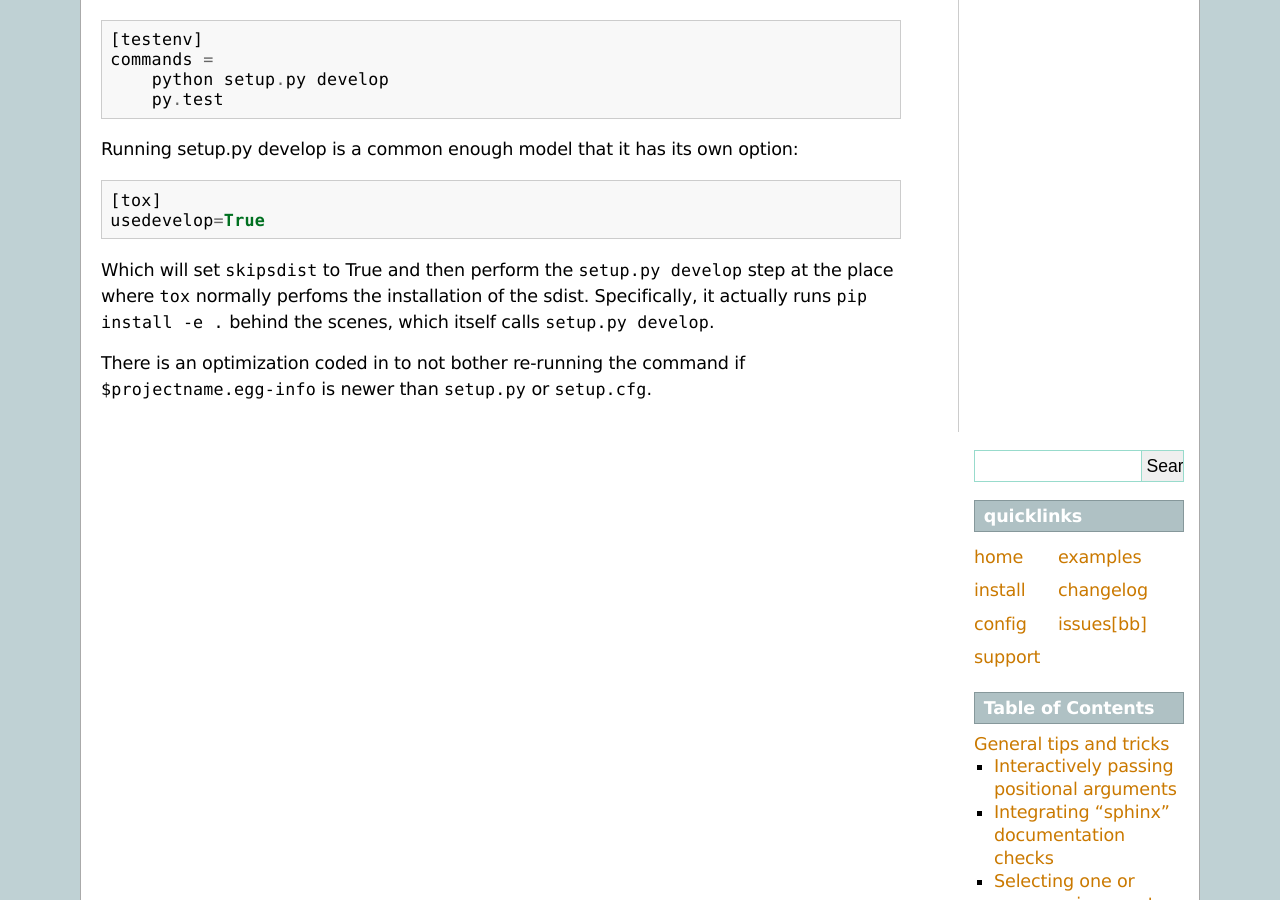
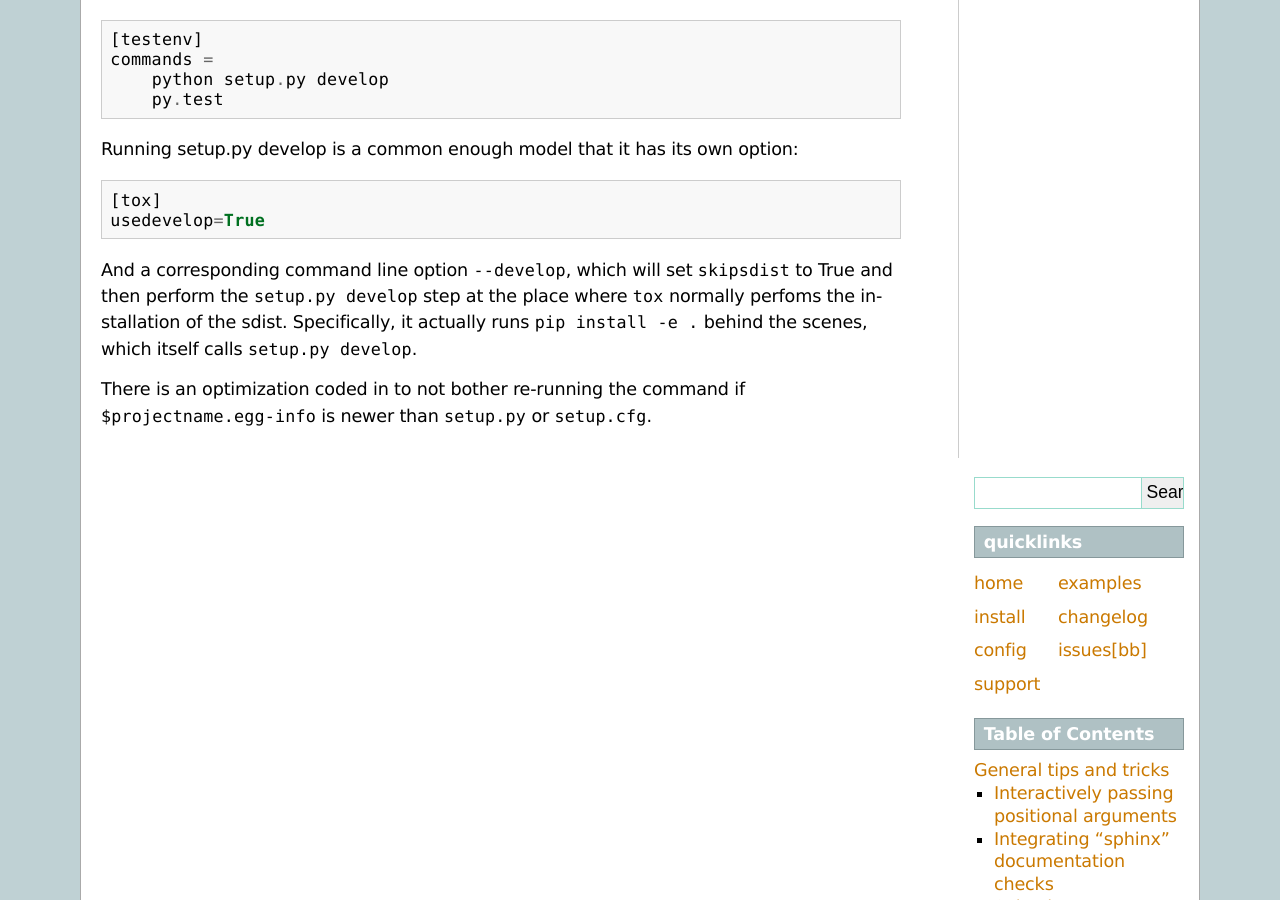
Before and after one commit to msabramo/tox, a Sphinx documentation site: the page built from doc/example/general.txt, in a window 1280 px wide and 900 px high, scrolled down 3119 px. Built offline with Sphinx 7.4.7, drawn with Linux system fonts in a browser that asks for light colours.

Commit message:
Add documentation for the --develop option

```diff
--- a/doc/example/general.txt
+++ b/doc/example/general.txt
@@ -169,7 +169,8 @@ Running setup.py develop is a common enough model that it has its own option::
     [tox]
     usedevelop=True
 
-Which will set ``skipsdist`` to True and then perform the ``setup.py develop``
+And a corresponding command line option ``--develop``, which will set
+``skipsdist`` to True and then perform the ``setup.py develop``
 step at the place where ``tox`` normally perfoms the installation of the sdist.
 Specifically, it actually runs ``pip install -e .`` behind the scenes, which
 itself calls ``setup.py develop``.
```
